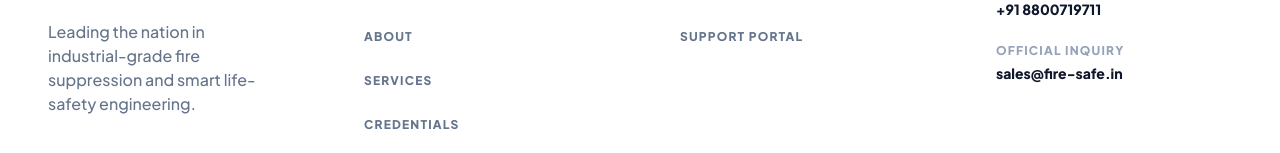
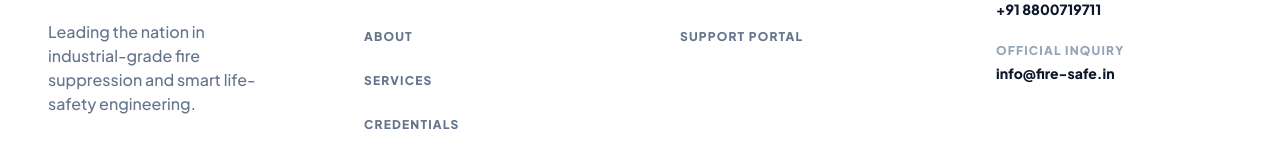
Before and after one commit to shivam-S-bisht/firesafe-new, a React (Vite) app: page / in a window 1280 px wide. Shown: the part 1966-2119 px from the top of the page. Built offline with nearby package versions, Linux system fonts and the light colour scheme.

Commit message:
Update contact email in Footer component

```diff
--- a/components/Footer.tsx
+++ b/components/Footer.tsx
@@ -58,7 +58,7 @@ const Footer: React.FC<FooterProps> = ({ onNavigate }) => {
               </li>
               <li>
                 <p className="text-xs font-black text-slate-400 uppercase tracking-widest mb-1">Official Inquiry</p>
-                <p className="text-sm font-black text-slate-900">sales@fire-safe.in</p>
+                <p className="text-sm font-black text-slate-900">info@fire-safe.in</p>
               </li>
             </ul>
           </div>
```
